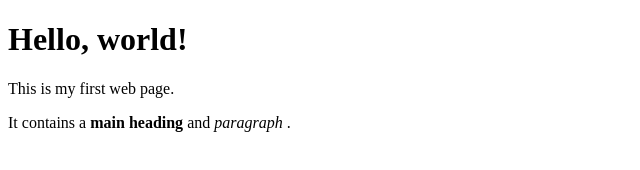
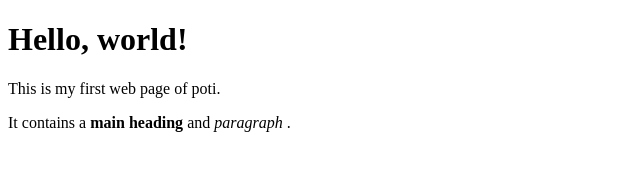
Before and after one commit to JoseDRojasA/vm-2, a plain HTML site: page index.html in a window 1280 px wide. Shown: the full height of the page, 0-640 px from the left. Drawn offline with Linux system fonts and the light colour scheme.

Commit message:
Un mensaje de contribución

```diff
--- a/index.html
+++ b/index.html
@@ -5,7 +5,7 @@
     </head>
     <body>
         <h1>Hello, world!</h1>
-        <p>This is my first web page.</p>
+        <p>This is my first web page of poti.</p>
         <p>It contains a
              <strong>main heading</strong> and <em> paragraph </em>.
         </p>
```
